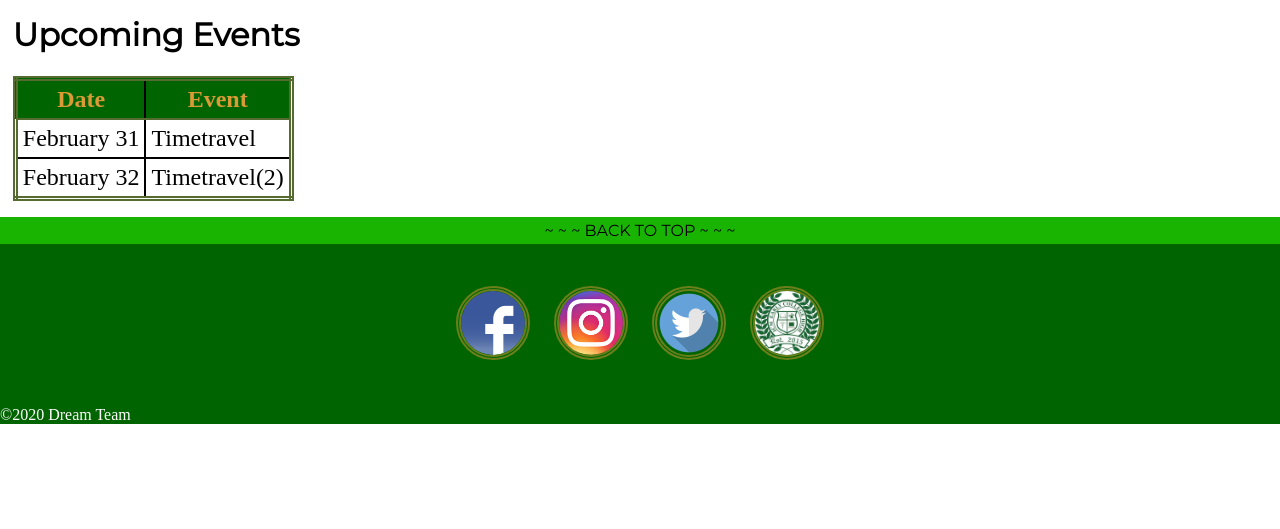
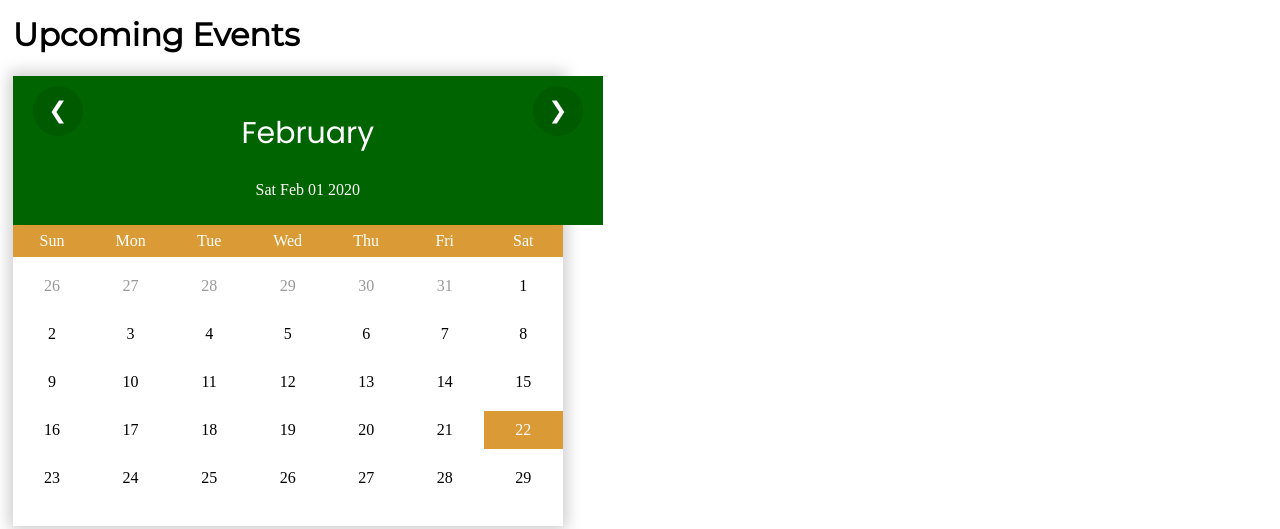
Before and after one commit to Autumn-Mcdonald01/DreamTeam1, a plain HTML site: page index.html in a window 1280 px wide. Shown: the part 580-1109 px from the top of the page. Before the commit the page ends 1004 px from the top, so only its background shows below. Drawn offline with Linux system fonts and the light colour scheme; a web font is replaced by a local one.

Commit message:
Calender
Added calender (not done making changes)

```diff
--- a/css/styles.css
+++ b/css/styles.css
@@ -187,6 +187,97 @@ th {
 
 }
 
+/**  Calendar CSS */
+
+.wrapper {
+  width: 100vw;
+  height: 100vh;
+  display: flex;
+}
+
+.calendar {
+  width: 550px;
+  height: 450px;
+  box-shadow: 0px 0px 15px 4px rgba(0, 0, 0, 0.2);
+  ;
+
+}
+
+.month {
+  display: flex;
+  justify-content: space-between;
+  align-items: left;
+  width: 100%;
+  padding: 10px 20px;
+  text-align: center;
+  background-color:darkgreen;
+  color: #fff;
+}
+
+.weekdays {
+  background-color:rgb(218, 154, 54);
+  color: #fff;
+  padding: 7px 0;
+  display: flex;
+}
+
+.days {
+  font-weight: 300;
+  padding: 10px 0;
+  display: flex;
+  flex-wrap: wrap;
+}
+
+.weekdays div,
+.days div {
+  text-align: center;
+  width: 14.28%;
+}
+
+.days div {
+  padding: 10px 0;
+  margin-bottom: 10px;
+  transition: all 0.4s;
+}
+
+.prev_date {
+  color: #999;
+}
+
+.today {
+  background-color:rgb(218, 154, 54);
+  color: #fff;
+}
+
+.days div:hover {
+  cursor: pointer;
+  background-color: #dfe6e9
+}
+
+.prev,
+.next {
+  display: flex;
+  justify-content: center;
+  align-items: center;
+  width: 50px;
+  height: 50px;
+  border-radius: 50%;
+  font-size: 23px;
+  background-color: rgba(0, 0, 0, 0.1);
+  transition: all 0.4s;
+}
+
+.prev:hover,
+.next:hover {
+  cursor: pointer;
+  background-color: rgba(0, 0, 0, 0.2);
+}
+
+#month {
+  font-size: 30px;
+  font-weight: 500;
+}
+
 /* Media Queries (must remain at bottom of CSS*/
 
   /* Small Phone*/
--- a/index.html
+++ b/index.html
@@ -31,22 +31,94 @@
              alt="Filler">
              <hr>
         <h1 class="events">Upcoming Events</h1>
-        <table id="calendar">
-            <tr>
-            <th>Date</th>
-            <th>Event</th>
-            </tr>
-            <tr>
-            <td>February 31</td>
-            <td>Timetravel</td>
-            </tr>
-            <tr>
-            <td>February 32</td>
-            <td>Timetravel(2)</td>
-            </tr>
-        </table>
 
         <!--Calendar-->
+    <body onload="renderDate()">
+    <div class="wrapper">
+        <div class="calendar">
+            <div class="month">
+                <div class="prev" onclick="moveDate('prev')">
+                    <span>&#10094;</span>
+                </div>
+                <div>
+                    <h2 id="month"></h2>
+                    <p id="date_str"></p>
+                </div>
+                <div class="next" onclick="moveDate('next')">
+                    <span>&#10095;</span>
+                </div>
+            </div>
+            <div class="weekdays">
+                <div>Sun</div>
+                <div>Mon</div>
+                <div>Tue</div>
+                <div>Wed</div>
+                <div>Thu</div>
+                <div>Fri</div>
+                <div>Sat</div>
+            </div>
+            <div class="days">
+
+            </div>
+        </div>
+    </div>
+    <script>
+        var dt = new Date();
+        function renderDate() {
+            dt.setDate(1);
+            var day = dt.getDay();
+            var today = new Date();
+            var endDate = new Date(
+                dt.getFullYear(),
+                dt.getMonth() + 1,
+                0
+            ).getDate();
+
+            var prevDate = new Date(
+                dt.getFullYear(),
+                dt.getMonth(),
+                0
+            ).getDate();
+            var months = [
+                "January",
+                "February",
+                "March",
+                "April",
+                "May",
+                "June",
+                "July",
+                "August",
+                "September",
+                "October",
+                "November",
+                "December"
+            ]
+            document.getElementById("month").innerHTML = months[dt.getMonth()];
+            document.getElementById("date_str").innerHTML = dt.toDateString();
+            var cells = "";
+            for (x = day; x > 0; x--) {
+                cells += "<div class='prev_date'>" + (prevDate - x + 1) + "</div>";
+            }
+            console.log(day);
+            for (i = 1; i <= endDate; i++) {
+                if (i == today.getDate() && dt.getMonth() == today.getMonth()) cells += "<div class='today'>" + i + "</div>";
+                else
+                    cells += "<div>" + i + "</div>";
+            }
+            document.getElementsByClassName("days")[0].innerHTML = cells;
+
+        }
+
+        function moveDate(para) {
+            if(para == "prev") {
+                dt.setMonth(dt.getMonth() - 1);
+            } else if(para == 'next') {
+                dt.setMonth(dt.getMonth() + 1);
+            }
+            renderDate();
+        }
+    </script>
+    </body>
 
     </div>
         <footer id="page-footer">
```
